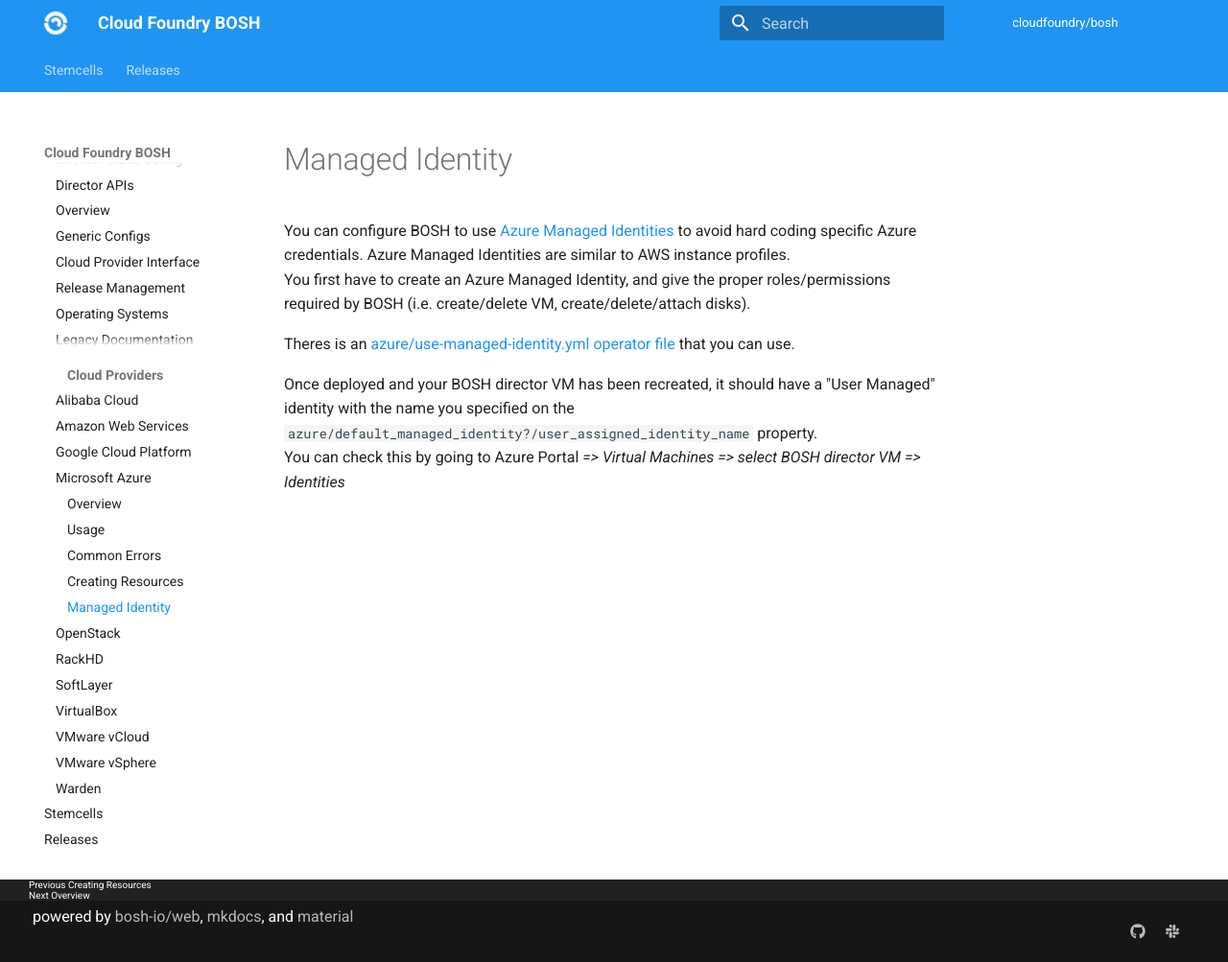
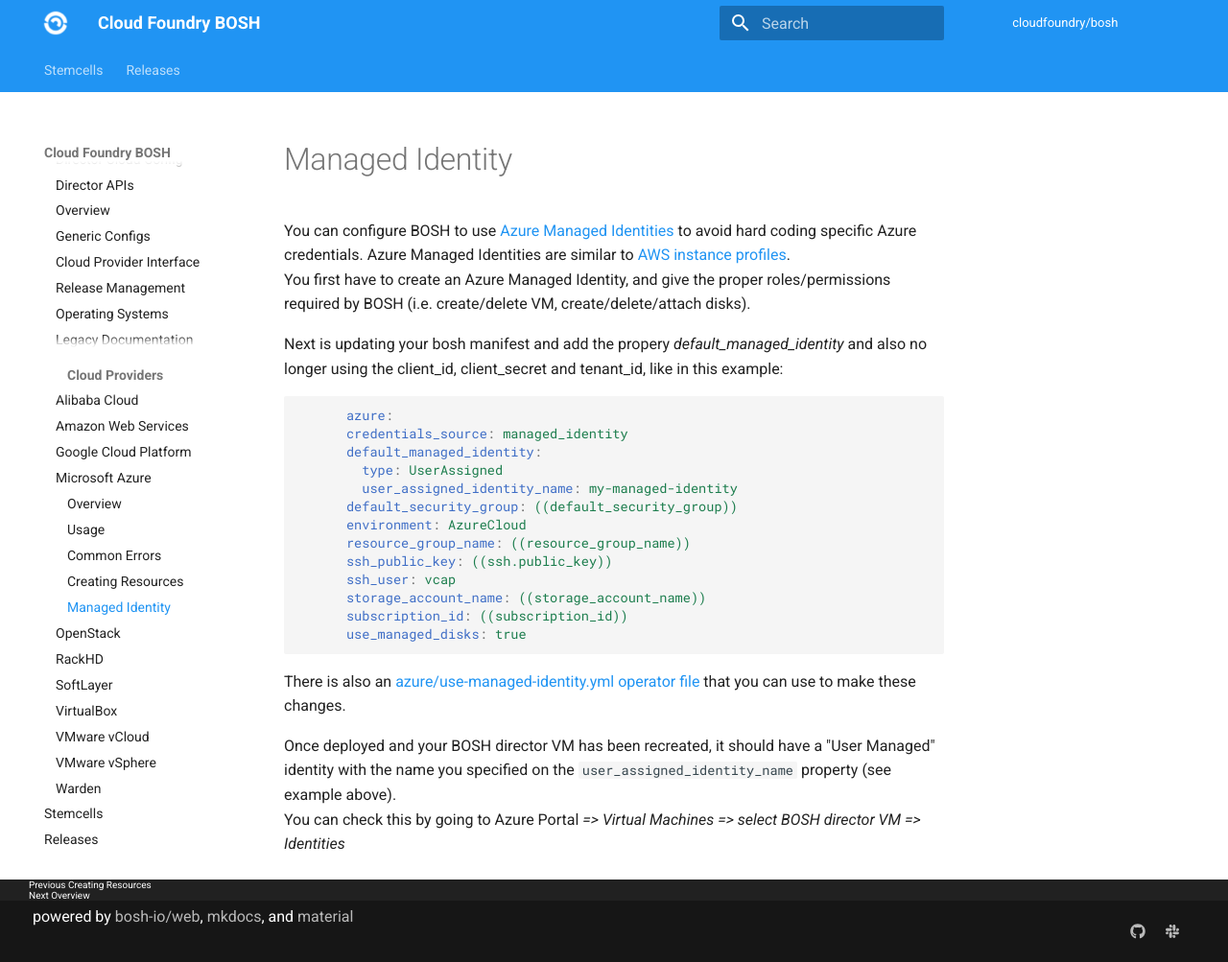
Before and after one commit to cloudfoundry/docs-bosh, an MkDocs documentation site: the page built from content/azure-managed-identity.md, in a window 1280 px wide and 1003 px high. Shown: the whole window at 96% size. Built offline with MkDocs 1.6.1 and Material for MkDocs 9.7.7, drawn with Linux system fonts in a browser that asks for light colours; old or Windows-style settings are respelled for this version of MkDocs.

Commit message:
doc improvements for azure-managed-identity

````diff
--- a/content/azure-managed-identity.md
+++ b/content/azure-managed-identity.md
@@ -1,8 +1,26 @@
 You can configure BOSH to use [Azure Managed Identities](https://docs.microsoft.com/en-us/azure/active-directory/managed-identities-azure-resources/qs-configure-cli-windows-vm) to avoid hard coding specific Azure credentials.
-Azure Managed Identities are similar to AWS instance profiles.
+Azure Managed Identities are similar to [AWS instance profiles](aws-iam-instance-profiles.md).
 You first have to create an Azure Managed Identity, and give the proper roles/permissions required by BOSH (i.e. create/delete VM, create/delete/attach disks).
 
-Theres is an [azure/use-managed-identity.yml operator file](https://github.com/cloudfoundry/bosh-deployment/blob/master/azure/use-managed-identity.yml) that you can use.
+Next is updating your bosh manifest and add the propery _default_managed_identity_ and also no longer using the client_id, client_secret and tenant_id, like in this example:
 
-Once deployed and your BOSH director VM has been recreated, it should have a "User Managed" identity with the name you specified on the ``azure/default_managed_identity?/user_assigned_identity_name`` property.
+```yaml
+      azure:
+      credentials_source: managed_identity
+      default_managed_identity:
+        type: UserAssigned
+        user_assigned_identity_name: my-managed-identity
+      default_security_group: ((default_security_group))
+      environment: AzureCloud
+      resource_group_name: ((resource_group_name))
+      ssh_public_key: ((ssh.public_key))
+      ssh_user: vcap
+      storage_account_name: ((storage_account_name))
+      subscription_id: ((subscription_id))
+      use_managed_disks: true
+```
+
+There is also an [azure/use-managed-identity.yml operator file](https://github.com/cloudfoundry/bosh-deployment/blob/master/azure/use-managed-identity.yml) that you can use to make these changes.
+
+Once deployed and your BOSH director VM has been recreated, it should have a "User Managed" identity with the name you specified on the ``user_assigned_identity_name`` property (see example above).
 You can check this by going to Azure Portal _=> Virtual Machines => select BOSH director VM => Identities_
````
